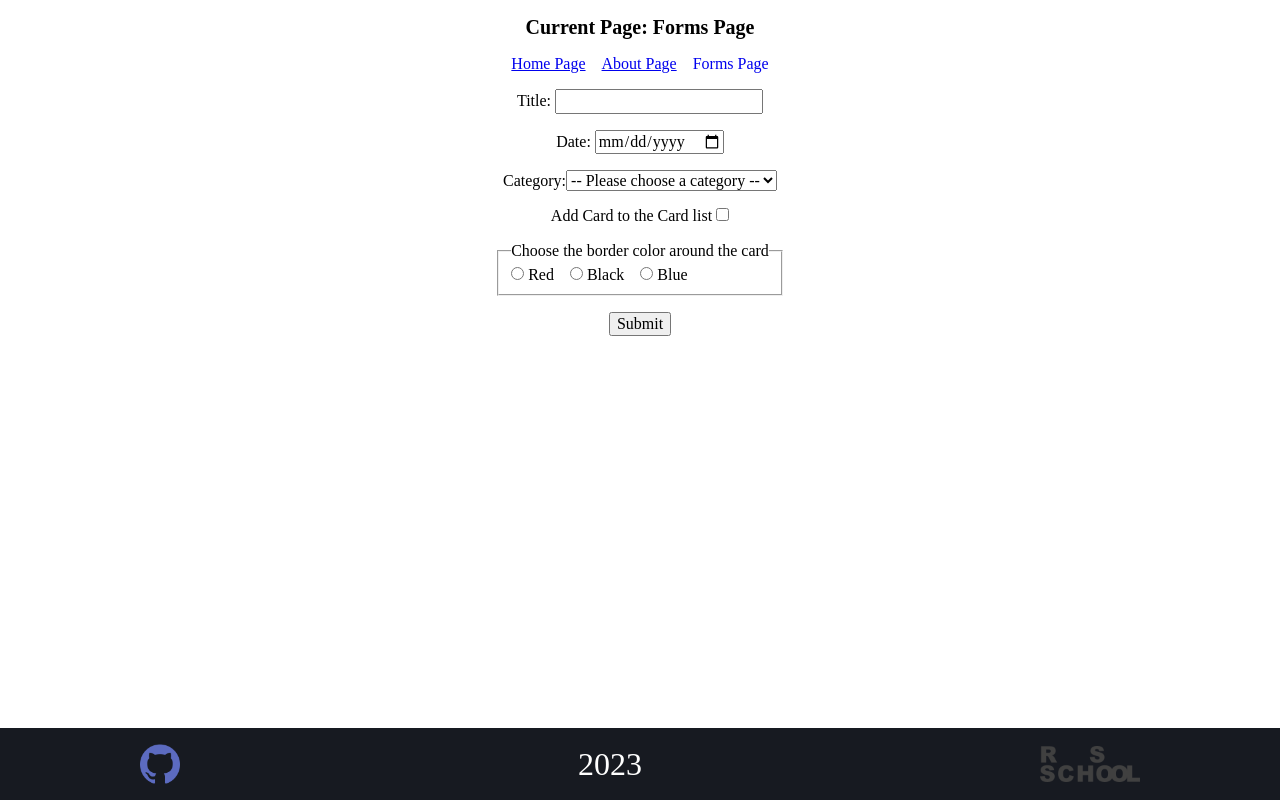
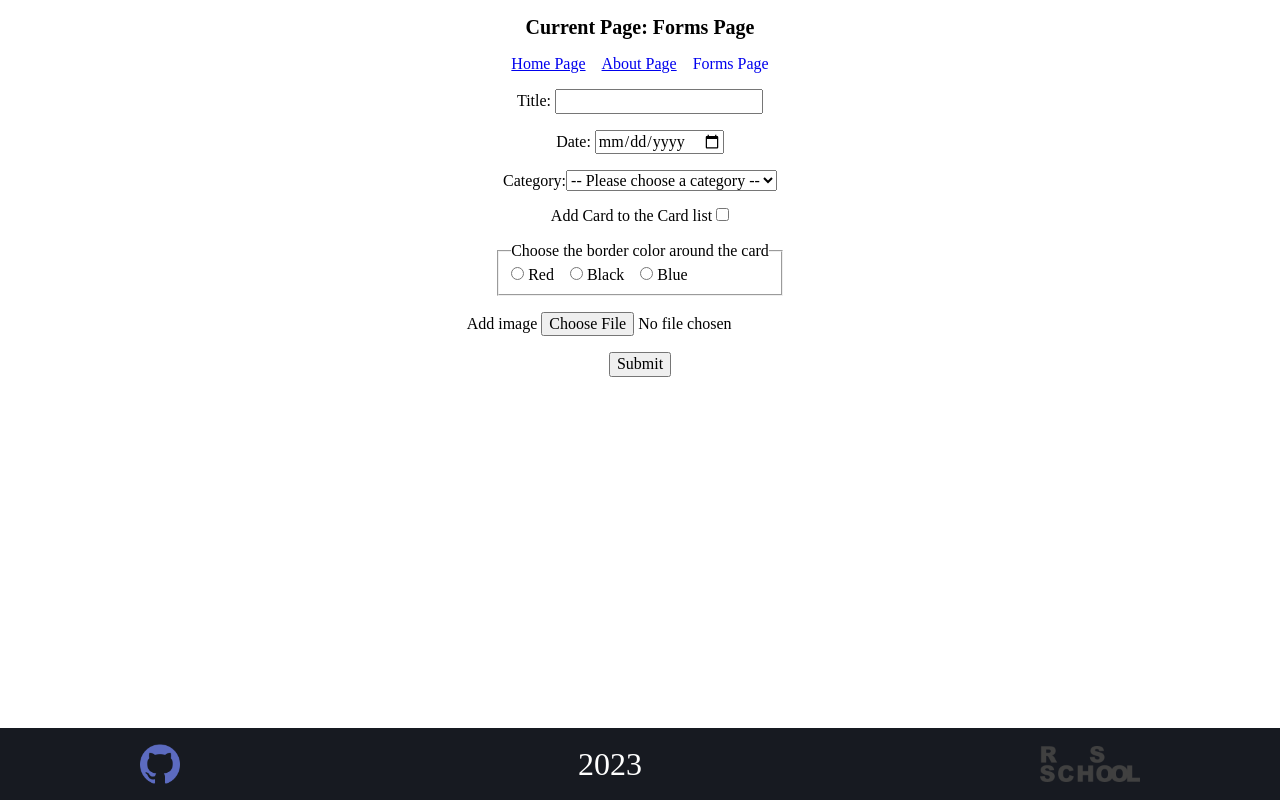
Before and after one commit to PavelZabalotny/react-2023-q1, a React (Vite) app: page /forms in a window 1280 px wide. Built offline with nearby package versions, Linux system fonts and the light colour scheme.

Commit message:
feat: implement image file input

```diff
--- a/src/components/Form/Form.tsx
+++ b/src/components/Form/Form.tsx
@@ -11,6 +11,8 @@ import { selectValidation } from "@/shared/utils/validators/selectValidation";
 import { checkboxValidation } from "@/shared/utils/validators/checkboxValidation";
 import FormRadio from "@/components/Form/FormRadio/FormRadio";
 import { radioValidation } from "@/shared/utils/validators/radioValidation";
+import { imageValidation } from "@/shared/utils/validators/imageValidation";
+import { createImage } from "@/shared/utils/createImage";
 
 interface IState {
   isFormValid: boolean;
@@ -23,6 +25,7 @@ class Form extends Component<PropsWithChildren, IState> {
   private dateRef = React.createRef<HTMLInputElement>();
   private selectRef = React.createRef<HTMLSelectElement>();
   private checkboxRef = React.createRef<HTMLInputElement>();
+  private imageRef = React.createRef<HTMLInputElement>();
   private radioConfig = [
     {
       ref: React.createRef<HTMLInputElement>(),
@@ -49,6 +52,7 @@ class Form extends Component<PropsWithChildren, IState> {
       select: false,
       checkbox: false,
       radio: false,
+      image: false,
     },
   };
 
@@ -95,6 +99,14 @@ class Form extends Component<PropsWithChildren, IState> {
           showError={hasError.radio}
           errorMessage="Choose a radio!"
         />
+        <FormInput
+          type="file"
+          ref={this.imageRef}
+          id="image"
+          label="Add image"
+          showError={hasError.image}
+          errorMessage="Choose image file"
+        />
 
         <button type="submit">Submit</button>
       </form>
@@ -118,9 +130,10 @@ class Form extends Component<PropsWithChildren, IState> {
     const { current: date } = this.dateRef;
     const { current: select } = this.selectRef;
     const { current: checkbox } = this.checkboxRef;
+    const { current: image } = this.imageRef;
     const [radio] = this.radioConfig.filter((radio) => radio.ref.current?.checked);
 
-    if (title && date && select && checkbox) {
+    if (title && date && select && checkbox && image) {
       const isTitleValid = () => this.handleValidate("title", title.value, textValidation);
       const isDateValid = () => this.handleValidate("date", date.value, dateValidation);
       const isSelectValid = () => this.handleValidate("select", select.value, selectValidation);
@@ -128,6 +141,8 @@ class Form extends Component<PropsWithChildren, IState> {
         this.handleValidate("checkbox", checkbox?.checked.toString(), checkboxValidation);
       const isRadioValid = () =>
         this.handleValidate("radio", radio?.ref.current?.value ?? "", radioValidation);
+      const isImageValid = () =>
+        this.handleValidate("image", image.files?.length.toString() as string, imageValidation);
 
       const arrayOfValidateFn = [
         isTitleValid,
@@ -135,15 +150,18 @@ class Form extends Component<PropsWithChildren, IState> {
         isSelectValid,
         isCheckboxValid,
         isRadioValid,
+        isImageValid,
       ];
       const isFormValid = validateAllFields(arrayOfValidateFn);
       if (isFormValid) {
+        const userImage = createImage(image);
         console.log({
           title: title.value,
           date: date.value,
           select: select.value,
           checkbox: checkbox?.checked.toString(),
           radio: radio?.ref.current?.value,
+          img: userImage,
         });
         this.formRef.current?.reset();
       }
--- a/src/components/Form/FormInput/FormInput.tsx
+++ b/src/components/Form/FormInput/FormInput.tsx
@@ -4,7 +4,7 @@ import FormError from "@/components/Form/FormError/FormError";
 import { TInputName } from "@/interfaces/inputName.type";
 
 interface IProps {
-  type: "text" | "date" | "checkbox";
+  type: "text" | "date" | "checkbox" | "file";
   id: TInputName;
   label: string;
   showError: boolean;
@@ -13,13 +13,17 @@ interface IProps {
 
 const FormInput: React.ForwardRefExoticComponent<
   React.PropsWithoutRef<IProps> & React.RefAttributes<HTMLInputElement>
-> = forwardRef(({ type, id, label, showError, errorMessage }, ref) => (
-  <div className={styles.container}>
-    <label>
-      {label} <input type={type} id={id} ref={ref} />
-    </label>
-    {showError && <FormError message={errorMessage} />}
-  </div>
-));
+> = forwardRef(({ type, id, label, showError, errorMessage }, ref) => {
+  const accept = type === "file" ? "image/*" : undefined;
+
+  return (
+    <div className={styles.container}>
+      <label>
+        {label} <input type={type} id={id} ref={ref} accept={accept} />
+      </label>
+      {showError && <FormError message={errorMessage} />}
+    </div>
+  );
+});
 
 export default FormInput;
--- a/src/interfaces/inputName.type.ts
+++ b/src/interfaces/inputName.type.ts
@@ -1 +1 @@
-export type TInputName = "title" | "date" | "select" | "checkbox" | "radio";
+export type TInputName = "title" | "date" | "select" | "checkbox" | "radio" | "image";
--- /dev/null
+++ b/src/shared/utils/createImage.ts
@@ -0,0 +1,12 @@
+export function createImage(imageElement: HTMLInputElement): HTMLImageElement {
+  const img = document.createElement("img");
+  const imageBlob = imageElement.files?.[0] as Blob;
+  img.src = URL.createObjectURL(imageBlob);
+  img.alt = "image";
+  /* Release the image */
+  img.onload = () => {
+    URL.revokeObjectURL(img.src);
+  };
+
+  return img;
+}
--- /dev/null
+++ b/src/shared/utils/validators/imageValidation.ts
@@ -0,0 +1,3 @@
+export function imageValidation(length: string): boolean {
+  return length !== "0";
+}
```
